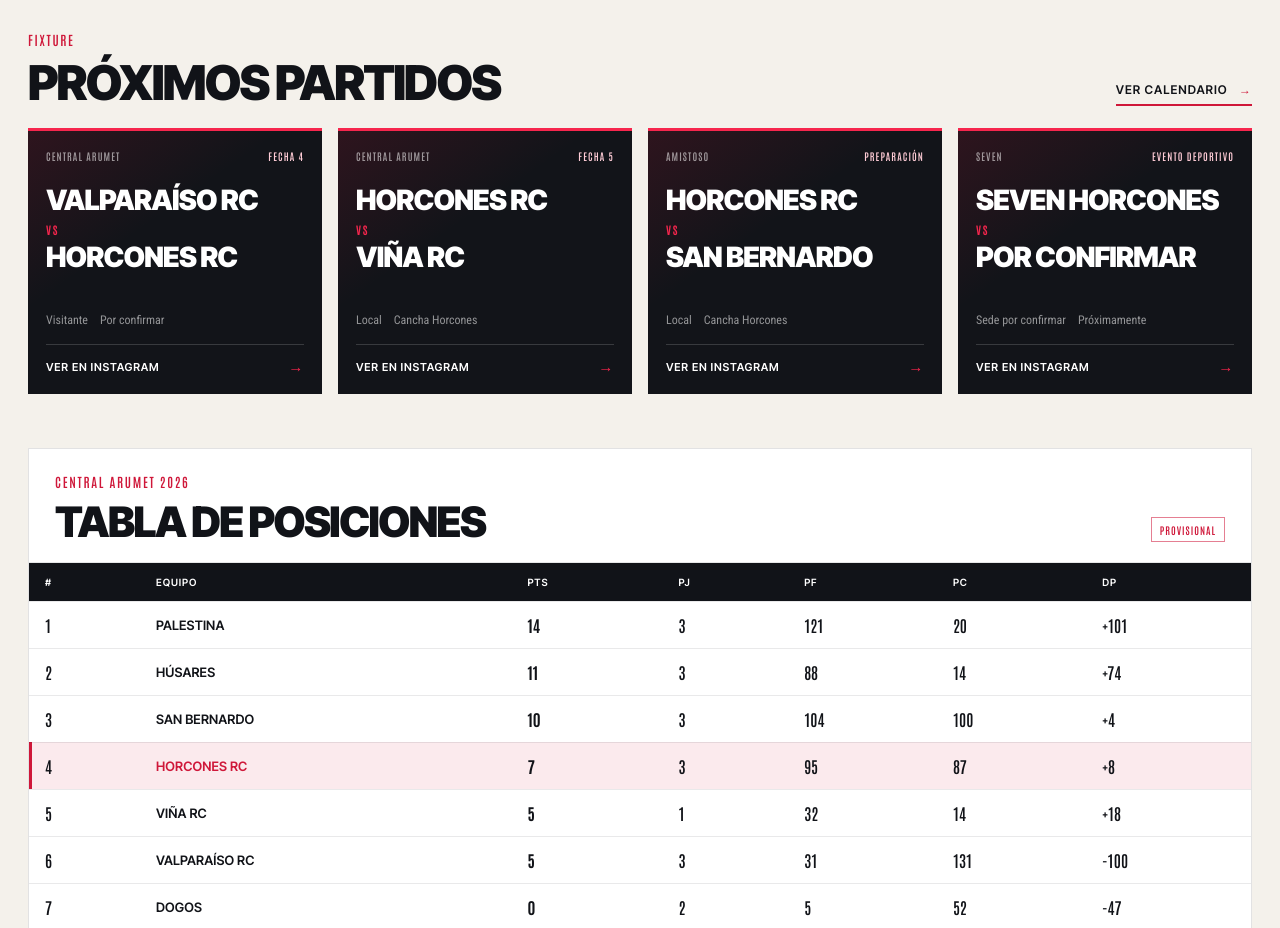
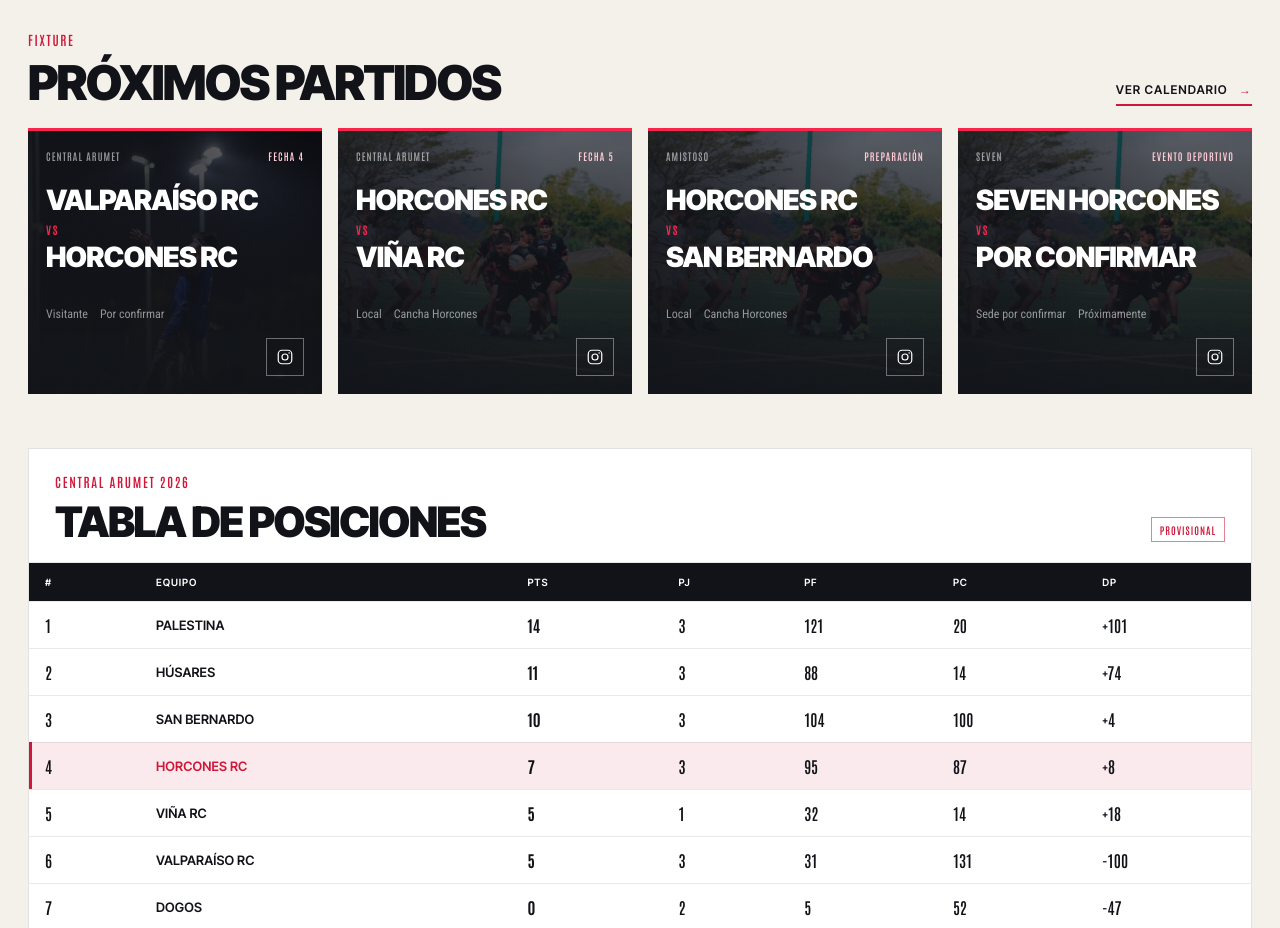
Before and after one commit to abyssiagency-rmc/horcones-site, an Astro site: page / in a window 1280 px wide. Shown: the part 1380-2308 px from the top of the page. Built offline with nearby package versions, Linux system fonts and the light colour scheme; Astro itself is replaced by a stand-in of ours.

Commit message:
feat(site): fondos e icono de Instagram en fixture

```diff
--- a/src/components/FixtureExtension.astro
+++ b/src/components/FixtureExtension.astro
@@ -9,7 +9,7 @@ const fixtures = [
     visita: "Horcones RC",
     condicion: "Visitante",
     sede: "Por confirmar",
-    cta: "Ver en Instagram",
+    imagen: "/images/hero/hero-night.jpg",
     href: instagram,
   },
   {
@@ -19,7 +19,7 @@ const fixtures = [
     visita: "Viña RC",
     condicion: "Local",
     sede: "Cancha Horcones",
-    cta: "Ver en Instagram",
+    imagen: "/images/hero/hero-match.jpg",
     href: instagram,
   },
   {
@@ -29,7 +29,7 @@ const fixtures = [
     visita: "San Bernardo",
     condicion: "Local",
     sede: "Cancha Horcones",
-    cta: "Ver en Instagram",
+    imagen: "/images/hero/hero-match.jpg",
     href: instagram,
   },
   {
@@ -39,7 +39,7 @@ const fixtures = [
     visita: "Por confirmar",
     condicion: "Sede por confirmar",
     sede: "Próximamente",
-    cta: "Ver en Instagram",
+    imagen: "/images/hero/hero-match.jpg",
     href: instagram,
   },
 ];
@@ -69,6 +69,7 @@ const tabla = [
   <div class="fixture-grid">
     {fixtures.map((partido) => (
       <article class="fixture-card">
+        <img class="fixture-bg" src={partido.imagen} alt="" aria-hidden="true" loading="lazy" />
         <div class="fixture-top">
           <span>{partido.competicion}</span>
           <span class="fixture-date">{partido.fecha}</span>
@@ -82,8 +83,12 @@ const tabla = [
           <span>{partido.condicion}</span>
           <span>{partido.sede}</span>
         </div>
-        <a class="fixture-link" href={partido.href} target="_blank" rel="noreferrer">
-          {partido.cta} <span aria-hidden="true">→</span>
+        <a class="fixture-social" href={partido.href} target="_blank" rel="noreferrer" aria-label={`Ver ${partido.local} vs ${partido.visita} en Instagram`}>
+          <svg viewBox="0 0 24 24" aria-hidden="true">
+            <rect x="3" y="3" width="18" height="18" rx="5" />
+            <circle cx="12" cy="12" r="4" />
+            <circle cx="17.5" cy="6.5" r="1" fill="currentColor" stroke="none" />
+          </svg>
         </a>
       </article>
     ))}
--- a/src/styles/global.css
+++ b/src/styles/global.css
@@ -705,12 +705,34 @@ img { display: block; max-width: 100%; }
   min-height: 266px;
   padding: 18px;
   overflow: hidden;
-  background:
-    linear-gradient(145deg, rgba(207, 23, 57, 0.15), transparent 38%),
-    #121419;
+  background: #121419;
   color: var(--white);
   border-top: 3px solid var(--red-bright);
 }
+.fixture-bg {
+  position: absolute;
+  inset: 0;
+  z-index: 0;
+  width: 100%;
+  height: 100%;
+  object-fit: cover;
+  opacity: 0.42;
+  transition: transform 600ms ease, opacity 600ms ease;
+}
+.fixture-card::before {
+  content: "";
+  position: absolute;
+  inset: 0;
+  z-index: 1;
+  background:
+    linear-gradient(0deg, rgba(18, 20, 25, 0.96) 0%, rgba(18, 20, 25, 0.5) 68%, rgba(18, 20, 25, 0.18) 100%),
+    linear-gradient(90deg, rgba(18, 20, 25, 0.7), transparent 70%);
+}
+.fixture-card:hover .fixture-bg { transform: scale(1.04); opacity: 0.52; }
+.fixture-top,
+.fixture-matchup,
+.fixture-meta,
+.fixture-social { position: relative; z-index: 2; }
 .fixture-top {
   display: flex;
   align-items: center;
@@ -757,24 +779,29 @@ img { display: block; max-width: 100%; }
   font-size: 12px;
   line-height: 1.35;
 }
-.fixture-link {
-  display: flex;
+.fixture-social {
+  display: inline-flex;
   align-items: center;
-  justify-content: space-between;
-  gap: 10px;
+  justify-content: center;
+  align-self: flex-end;
+  width: 38px;
+  height: 38px;
   margin-top: 16px;
-  padding-top: 12px;
-  border-top: 1px solid rgba(255, 255, 255, 0.16);
+  border: 1px solid rgba(255, 255, 255, 0.38);
   color: var(--white);
-  font-family: var(--font-label);
-  font-size: 11px;
-  font-weight: 600;
-  letter-spacing: 0.07em;
   text-decoration: none;
-  text-transform: uppercase;
+  transition: background 180ms ease, border-color 180ms ease;
 }
-.fixture-link span { color: var(--red-bright); font-size: 15px; }
-.fixture-link:hover { color: #ffccd6; }
+.fixture-social svg {
+  width: 18px;
+  height: 18px;
+  fill: none;
+  stroke: currentColor;
+  stroke-width: 1.6;
+  stroke-linecap: round;
+  stroke-linejoin: round;
+}
+.fixture-social:hover { background: var(--red); border-color: var(--red); }
 
 .standings {
   margin-top: 54px;
```
